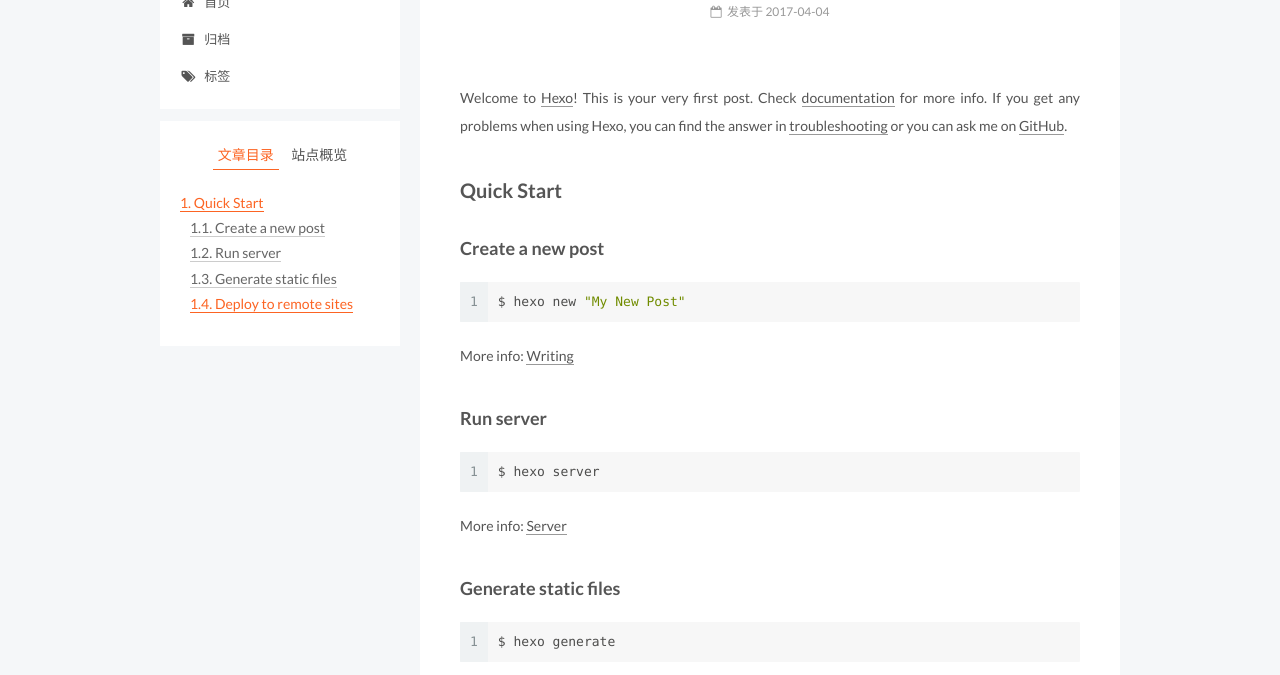
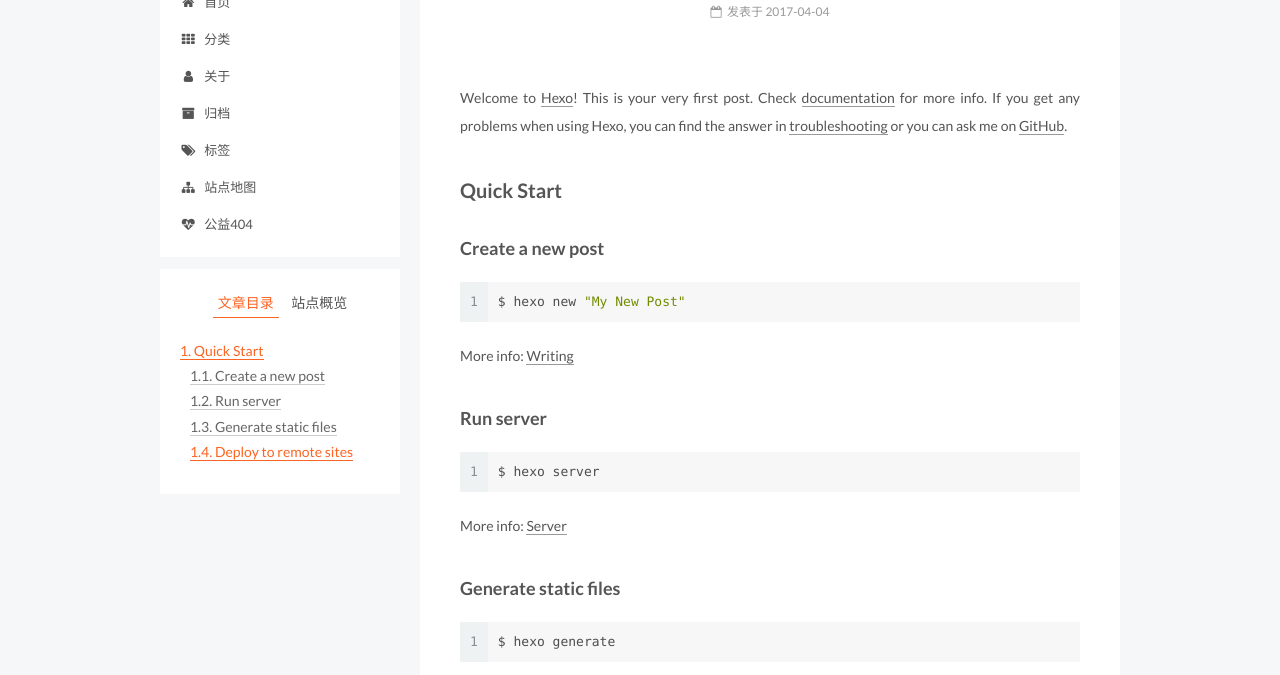
Before and after one commit to damonzhao123/damonzhao123.github.io, a plain HTML site: page 2017/04/04/hello-world/index.html in a window 1280 px wide. Shown: the part 125-800 px from the top of the page. Drawn offline with Linux system fonts and the light colour scheme.

Commit message:
Site updated: 2017-04-05 12:19:34

```diff
--- a/2017/04/04/hello-world/index.html
+++ b/2017/04/04/hello-world/index.html
@@ -202,6 +202,26 @@
         </li>
 
 
+        <li class="menu-item menu-item-categories">
+          <a href="/categories" rel="section">
+
+              <i class="menu-item-icon fa fa-fw fa-th"></i> <br />
+
+            分类
+          </a>
+        </li>
+
+
+        <li class="menu-item menu-item-about">
+          <a href="/about" rel="section">
+
+              <i class="menu-item-icon fa fa-fw fa-user"></i> <br />
+
+            关于
+          </a>
+        </li>
+
+
         <li class="menu-item menu-item-archives">
           <a href="/archives" rel="section">
 
@@ -218,6 +238,26 @@
               <i class="menu-item-icon fa fa-fw fa-tags"></i> <br />
 
             标签
+          </a>
+        </li>
+
+
+        <li class="menu-item menu-item-sitemap">
+          <a href="/sitemap.xml" rel="section">
+
+              <i class="menu-item-icon fa fa-fw fa-sitemap"></i> <br />
+
+            站点地图
+          </a>
+        </li>
+
+
+        <li class="menu-item menu-item-commonweal">
+          <a href="/404.html" rel="section">
+
+              <i class="menu-item-icon fa fa-fw fa-heartbeat"></i> <br />
+
+            公益404
           </a>
         </li>
 
--- a/css/main.css
+++ b/css/main.css
@@ -1692,7 +1692,7 @@ pre .javascript .function {
   width: 4px;
   height: 4px;
   border-radius: 50%;
-  background: #9effb5;
+  background: #2b651f;
 }
 .links-of-blogroll {
   font-size: 13px;
```
Also changed, not shown: archives/2017/04/index.html (+40 -0 lines), archives/2017/index.html (+40 -0 lines), archives/index.html (+40 -0 lines), index.html (+40 -0 lines).
